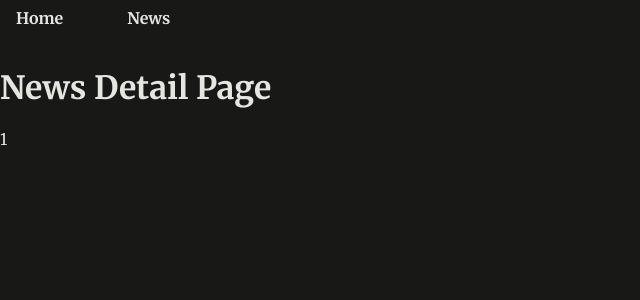
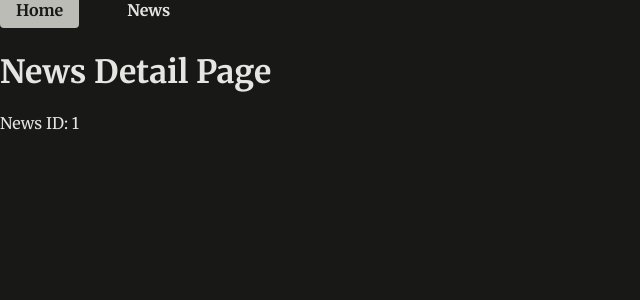
Before and after one commit to jamezaguiar/nextjs-the-complete-guide, a Next.js app in the folder routing-rendering/: page /news/1 in a window 1280 px wide. Shown: the top 300 px of the page, without its empty margins (0-640 px from the left). Built offline with nearby package versions, Linux system fonts and the light colour scheme.

Commit message:
max solution to first exercise

```diff
--- a/routing-rendering/app/news/[id]/page.js
+++ b/routing-rendering/app/news/[id]/page.js
@@ -2,9 +2,9 @@ export default function NewsDetailPage({ params }) {
   const { id } = params;
 
   return (
-    <div>
+    <>
       <h1>News Detail Page</h1>
-      <p>{id}</p>
-    </div>
+      <p>News ID: {id}</p>
+    </>
   );
 }
--- a/routing-rendering/app/news/page.js
+++ b/routing-rendering/app/news/page.js
@@ -2,7 +2,7 @@ import Link from "next/link";
 
 export default function NewsPage() {
   return (
-    <div>
+    <>
       <h1>News Page</h1>
       <ul>
         <li>
@@ -15,6 +15,6 @@ export default function NewsPage() {
           <Link href="/news/3">Third News Item</Link>
         </li>
       </ul>
-    </div>
+    </>
   );
 }
--- a/routing-rendering/components/main-header.js
+++ b/routing-rendering/components/main-header.js
@@ -4,8 +4,12 @@ export default function MainHeader() {
   return (
     <header id="main-header">
       <ul>
-        <Link href="/">Home</Link>
-        <Link href="/news">News</Link>
+        <li>
+          <Link href="/">Home</Link>
+        </li>
+        <li>
+          <Link href="/news">News</Link>
+        </li>
       </ul>
     </header>
   );
```
